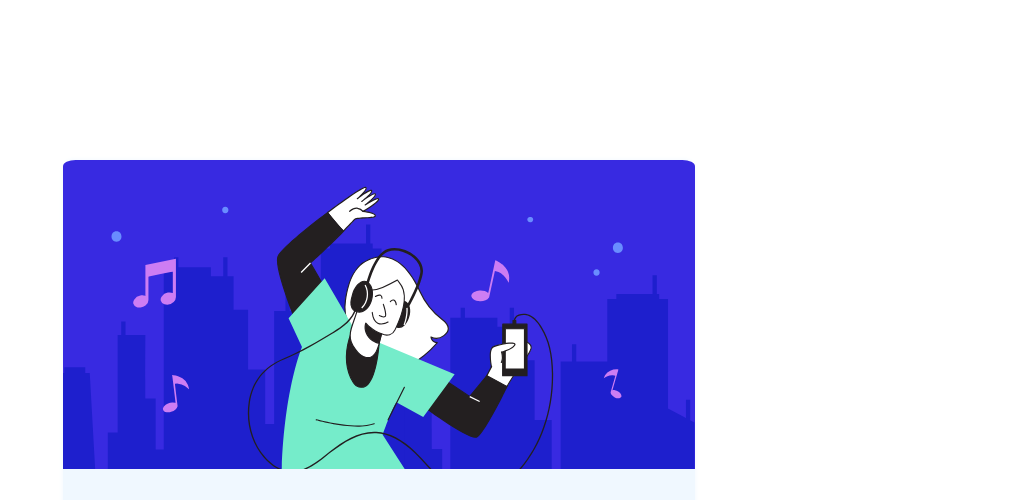
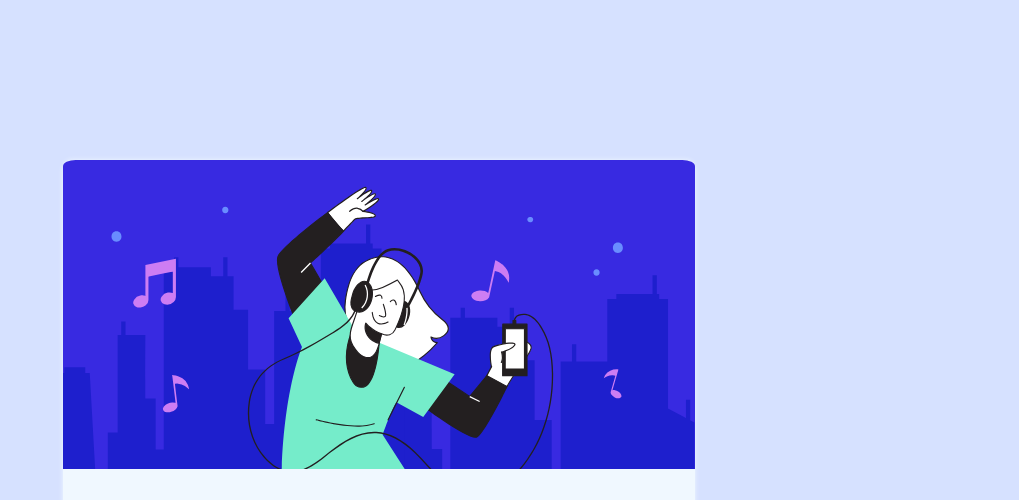
Before and after one commit to markkonlanbaba/order-summary-project, a plain HTML site: page index.html in a window 1280 px wide. Shown: the top 500 px of the page, without its empty margins (261-1280 px from the left). Drawn offline with Linux system fonts and the light colour scheme; files whose address does not match are found by name; a web font is replaced by a local one.

Commit message:
Update style.css

```diff
--- a/style.css
+++ b/style.css
@@ -5,7 +5,7 @@ html, body, ::before, ::after {
 }
 
 html, body{
-    background-image: url(/images/pattern-background-desktop.svg);
+    background-image: url(pattern-background-desktop.svg);
     background-repeat: no-repeat;
     background-size: cover;
     background-position: center;
```
